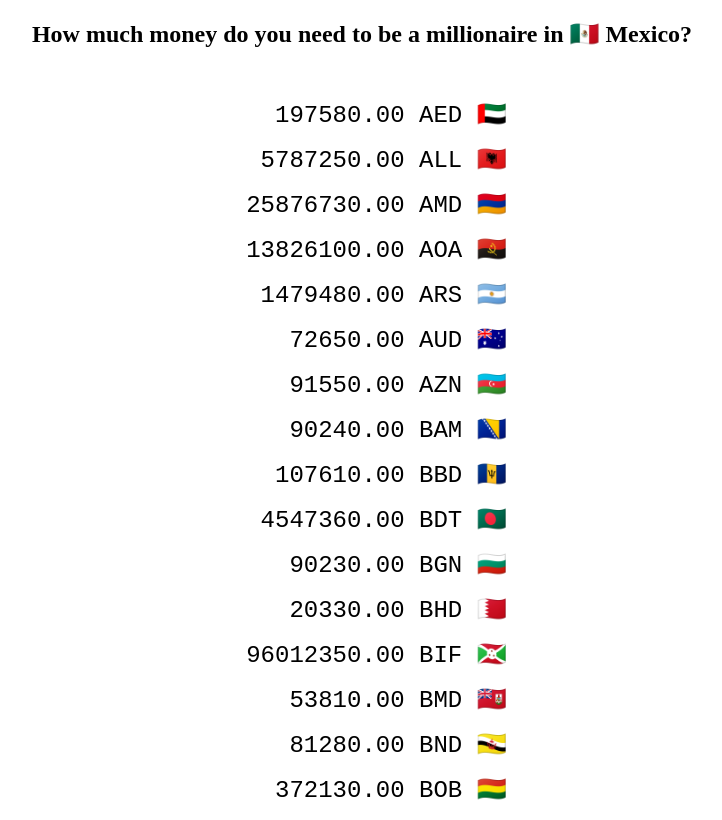
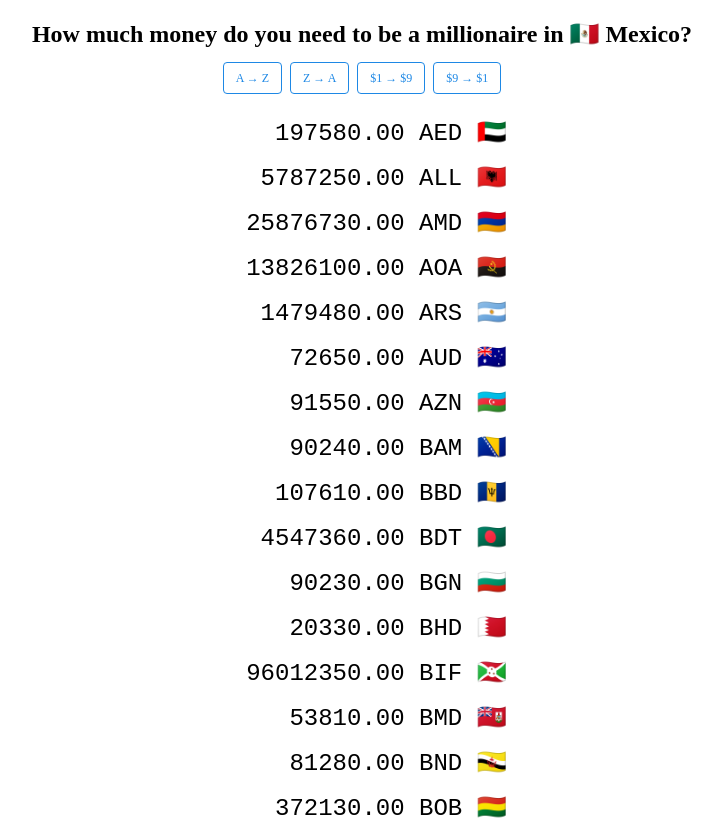
Before and after one commit to thewarpaint/eduardogarcia.xyz, a React (Create React App) app in the folder projects/millionaire/: page / in a window 1280 px wide. Shown: the top 820 px of the page, without its empty margins (278-1000 px from the left). Built offline with nearby package versions, Linux system fonts and the light colour scheme.

Commit message:
(blog millionaire) Add dummy Settings component

```diff
--- a/projects/millionaire/src/App.css
+++ b/projects/millionaire/src/App.css
@@ -1,3 +1,23 @@
+/* Settings */
+.label {
+  margin: 0 .25rem;
+  padding: .5rem .75rem;
+  border: 1px solid #1e88e5; /* Blue 600 */
+  border-radius: .25rem;
+  color: #1e88e5; /* Blue 600 */
+  cursor: pointer;
+  font-size: .75rem;
+}
+
+.input-radio:checked + .label {
+  background-color: #1e88e5; /* Blue 600 */
+  color: white;
+}
+
+.input-radio {
+  display: none;
+}
+
 .currencies {
   text-align: center;
 }
--- a/projects/millionaire/src/App.js
+++ b/projects/millionaire/src/App.js
@@ -1,6 +1,7 @@
 import React from 'react';
 
 import CurrencyList from './components/CurrencyList';
+import Settings from './components/Settings';
 import exchangeRates from './exchangeRates.data';
 import './App.css';
 
@@ -10,6 +11,8 @@ function App() {
       <h1 className="title">
         How much money do you need to be a millionaire in 🇲🇽 Mexico?
       </h1>
+
+      <Settings />
 
       <CurrencyList exchangeRates={getSortedExchangeRates()} />
     </section>
--- /dev/null
+++ b/projects/millionaire/src/components/Settings.jsx
@@ -0,0 +1,65 @@
+import React from 'react';
+
+const Settings = () => {
+  return (
+    <form>
+      <input
+        id="input-radio-country-code-asc"
+        type="radio"
+        name="sort"
+        className="input-radio"
+        value="countryCodeAsc"
+      />
+      <label
+        className="label"
+        for="input-radio-country-code-asc"
+      >
+        A → Z
+      </label>
+
+      <input
+        id="input-radio-country-code-desc"
+        type="radio"
+        name="sort"
+        className="input-radio"
+        value="countryCodeDesc"
+      />
+      <label
+        className="label"
+        for="input-radio-country-code-desc"
+      >
+        Z → A
+      </label>
+
+      <input
+        id="input-radio-rate-asc"
+        type="radio"
+        name="sort"
+        className="input-radio"
+        value="rateAsc"
+      />
+      <label
+        className="label"
+        for="input-radio-rate-asc"
+      >
+        $1 → $9
+      </label>
+
+      <input
+        id="input-radio-rate-desc"
+        type="radio"
+        name="sort"
+        className="input-radio"
+        value="rateDesc"
+      />
+      <label
+        className="label"
+        for="input-radio-rate-desc"
+      >
+        $9 → $1
+      </label>
+    </form>
+  );
+};
+
+export default Settings;
```
